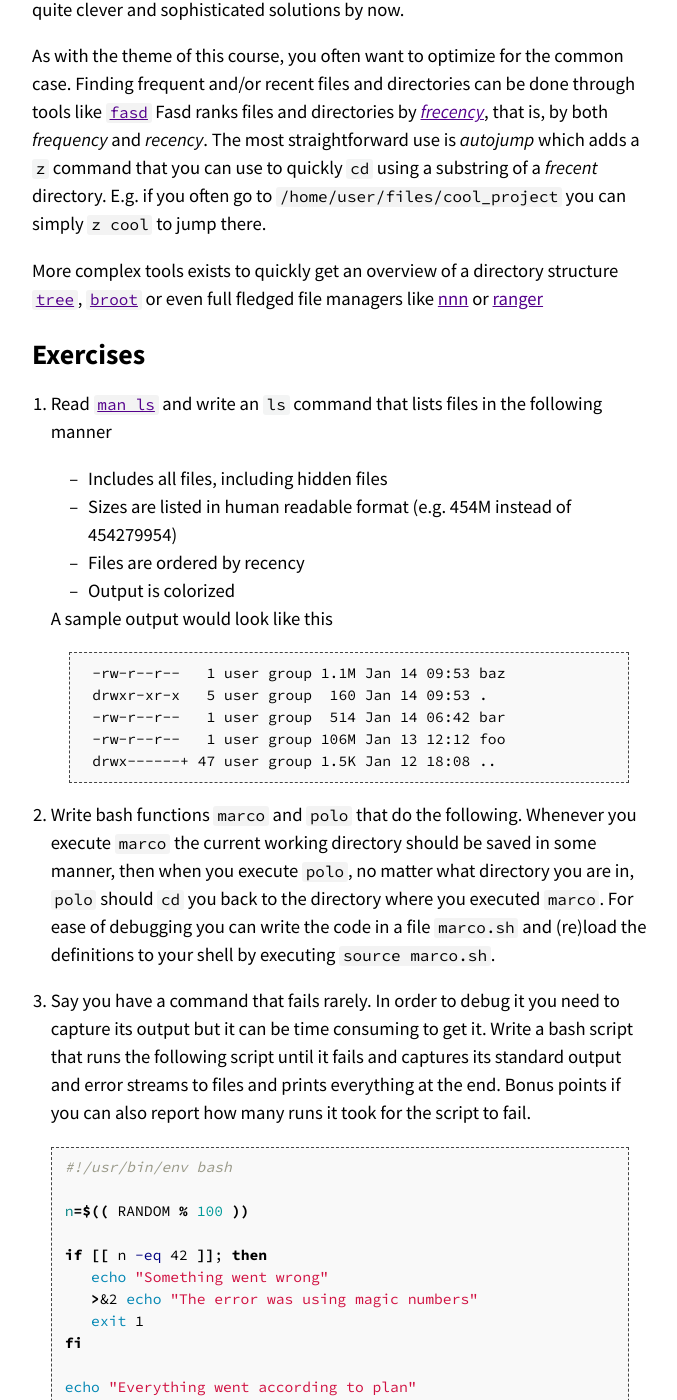
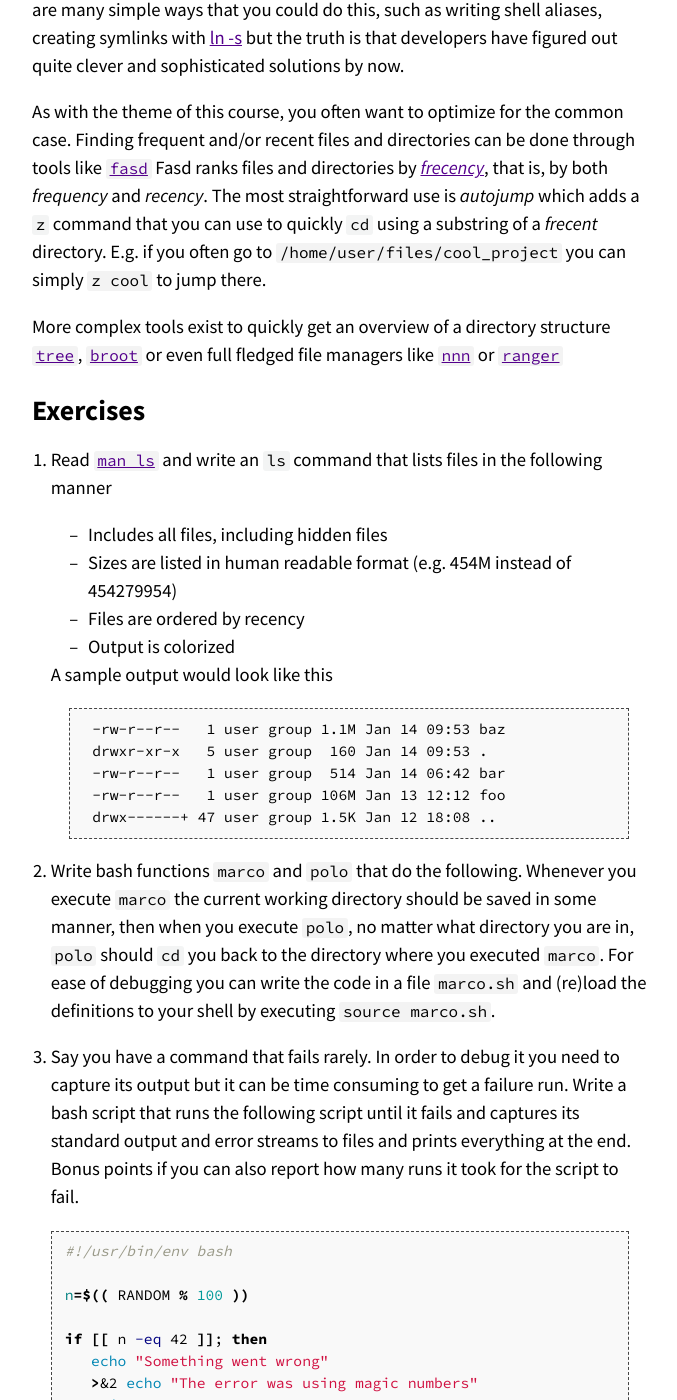
Before and after one commit to missing-semester-cn/missing-semester-cn.github.io, a Jekyll site: the page built from _2020/shell-tools.md, in a window 1280 px wide and 1400 px high, scrolled down 9538 px. Shown: the whole window, without its empty margins (300-977 px from the left). Built offline with Jekyll 4.4.1, drawn with Linux system fonts in a browser that asks for light colours; some of the changed text lies outside the part shown.

Commit message:
Minor fix in shell-tools notes

````diff
--- a/_2020/shell-tools.md
+++ b/_2020/shell-tools.md
@@ -288,7 +289,7 @@ Finding frequent and/or recent files and directories can be done through tools l
 Fasd ranks files and directories by [_frecency_](https://developer.mozilla.org/en/The_Places_frecency_algorithm), that is, by both _frequency_ and _recency_.
 The most straightforward use is _autojump_ which adds a `z` command that you can use to quickly `cd` using a substring of a _frecent_ directory. E.g. if you often go to `/home/user/files/cool_project` you can simply `z cool` to jump there.
 
-More complex tools exists to quickly get an overview of a directory structure [`tree`](https://linux.die.net/man/1/tree), [`broot`](https://github.com/Canop/broot) or even full fledged file managers like [nnn](https://github.com/jarun/nnn) or [ranger](https://github.com/ranger/ranger)
+More complex tools exist to quickly get an overview of a directory structure [`tree`](https://linux.die.net/man/1/tree), [`broot`](https://github.com/Canop/broot) or even full fledged file managers like [`nnn`](https://github.com/jarun/nnn) or [`ranger`](https://github.com/ranger/ranger)
 
 # Exercises
 
@@ -327,7 +328,7 @@ polo() {
 }
 {% endcomment %}
 
-1. Say you have a command that fails rarely. In order to debug it you need to capture its output but it can be time consuming to get it.
+1. Say you have a command that fails rarely. In order to debug it you need to capture its output but it can be time consuming to get a failure run.
 Write a bash script that runs the following script until it fails and captures its standard output and error streams to files and prints everything at the end.
 Bonus points if you can also report how many runs it took for the script to fail.
 
@@ -345,7 +346,6 @@ fi
 echo "Everything went according to plan"
 
 ```
-
 {% comment %}
 #!/usr/bin/env bash
 
@@ -368,9 +368,8 @@ To bridge this disconnect there's the [`xargs`](http://man7.org/linux/man-pages/
 For example `ls | xargs rm` will delete the files in the current directory.
 
     Your task is to write a command that recursively finds all HTML files in the folder and makes a zip with them. Note that your command should work even if the files have spaces (hint: check `-d` flag for `xargs`)
-
-{% comment %}
-find . -type f -name "*.html" | xargs -d '\n'  tar -cvzf archive.tar.gz
-{% endcomment %}
+    {% comment %}
+    find . -type f -name "*.html" | xargs -d '\n'  tar -cvzf archive.tar.gz
+    {% endcomment %}
 
 1. (Advanced) Write a command or script to recursively find the most recently modified file in a directory. More generally, can you list all files by recency?
````
Also changed, not shown: other parts of _2020/shell-tools.md (+1 -0 lines).
